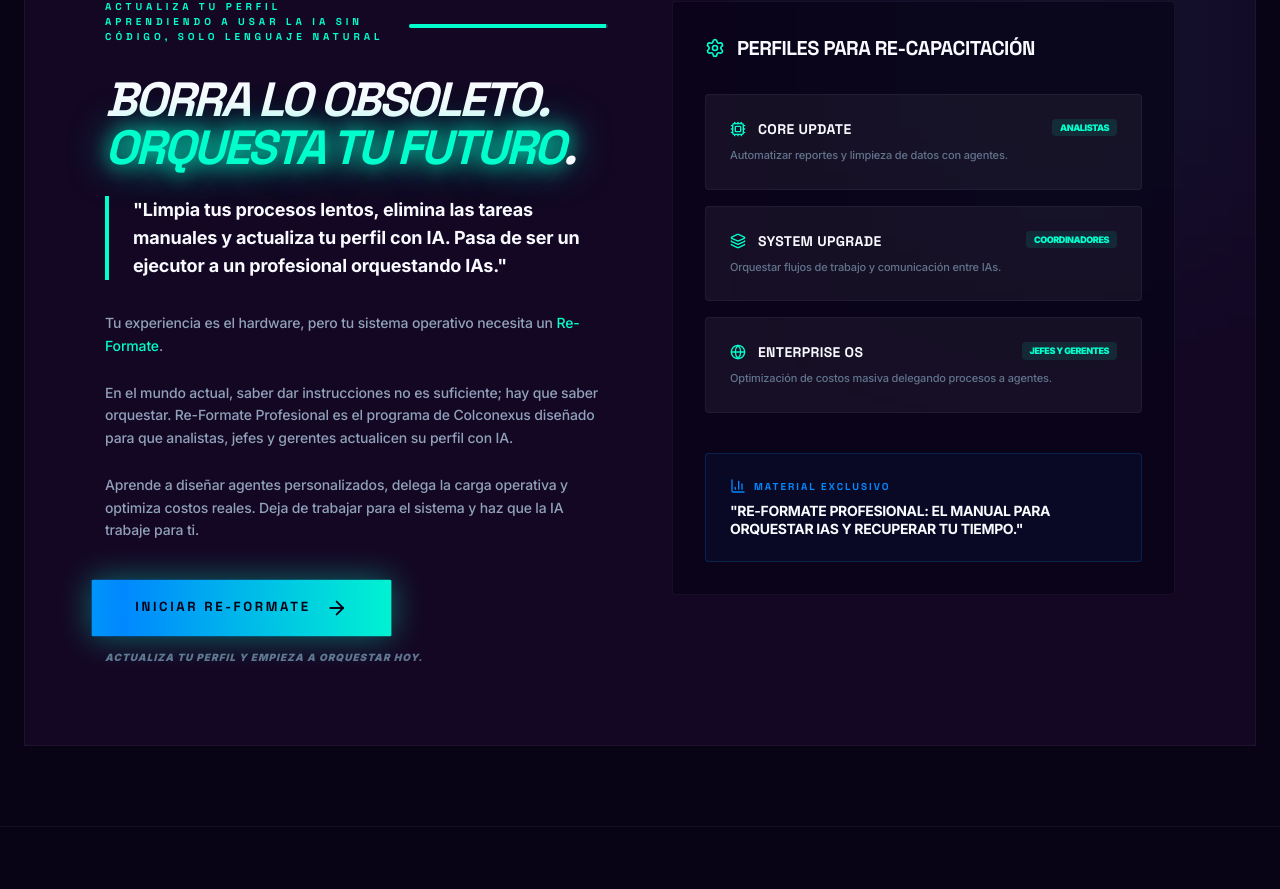
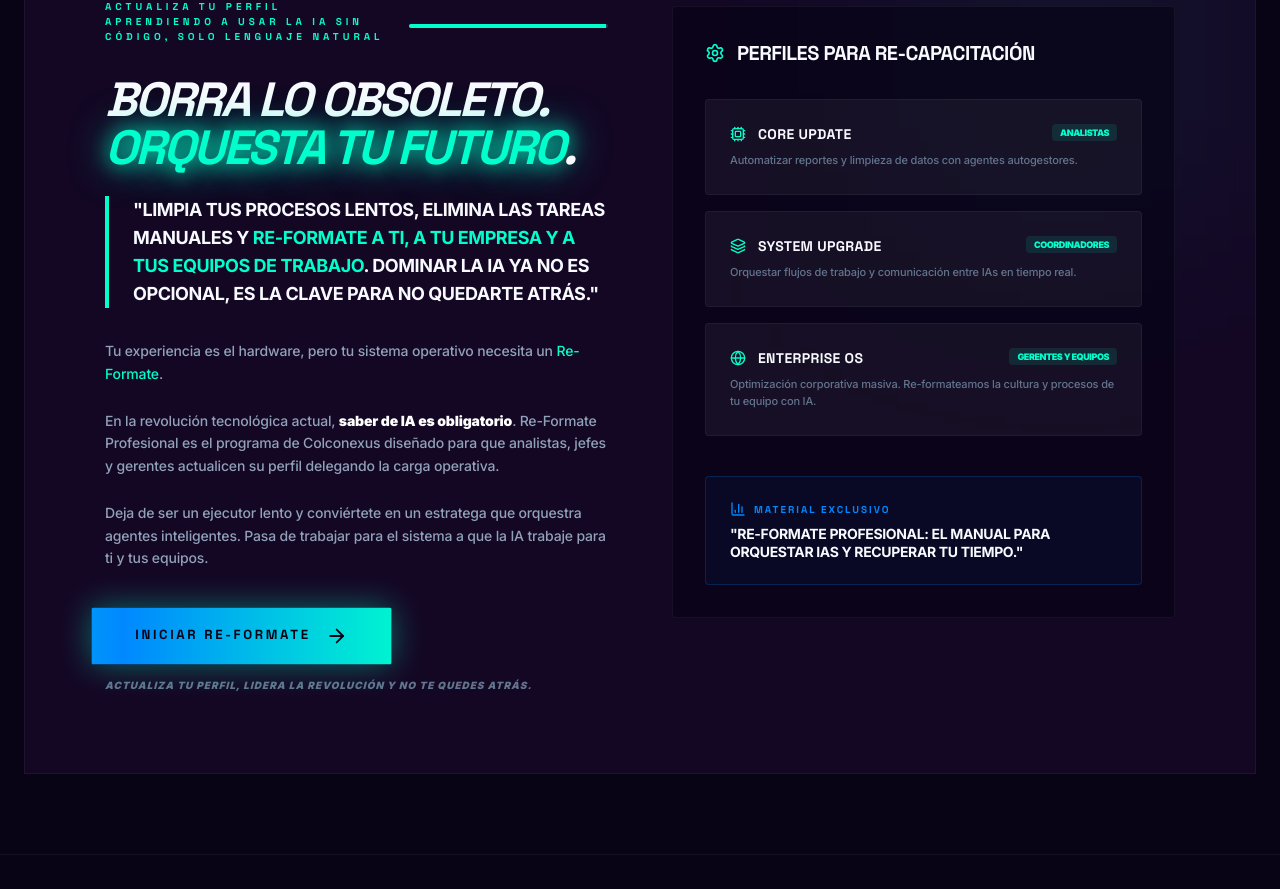
Before and after one commit to ju4nt/antigravity, a Next.js app in the folder 01_paginas/landing_page_b2b/: page / in a window 1280 px wide. Shown: the part 2477-3366 px from the top of the page. Built offline with nearby package versions, Linux system fonts and the light colour scheme.

Commit message:
feat: expandir narrativa de Re-Formate para perfiles y equipos

```diff
--- a/01_paginas/landing_page_b2b/app/page.tsx
+++ b/01_paginas/landing_page_b2b/app/page.tsx
@@ -602,8 +602,8 @@ export default function Home() {
                    Borra lo obsoleto. <br /> <span className="neon-glow text-neon">Orquesta tu futuro</span>.
                 </h2>
 
-                <p className="text-ice font-bold text-lg mb-8 border-l-4 border-neon pl-6">
-                  "Limpia tus procesos lentos, elimina las tareas manuales y actualiza tu perfil con IA. Pasa de ser un ejecutor a un profesional orquestando IAs."
+                <p className="text-ice font-bold text-lg mb-8 border-l-4 border-neon pl-6 uppercase tracking-tight">
+                   "Limpia tus procesos lentos, elimina las tareas manuales y <span className="text-neon">Re-Formate a ti, a tu empresa y a tus equipos de trabajo</span>. Dominar la IA ya no es opcional, es la clave para no quedarte atrás."
                 </p>
 
                 <div className="space-y-6 text-slate-400 text-sm font-medium leading-relaxed max-w-lg mb-10">
@@ -611,10 +611,10 @@ export default function Home() {
                     Tu experiencia es el hardware, pero tu sistema operativo necesita un <span className="text-neon">Re-Formate</span>.
                   </p>
                   <p>
-                    En el mundo actual, saber dar instrucciones no es suficiente; hay que saber orquestar. Re-Formate Profesional es el programa de Colconexus diseñado para que analistas, jefes y gerentes actualicen su perfil con IA.
+                    En la revolución tecnológica actual, <span className="text-white font-black">saber de IA es obligatorio</span>. Re-Formate Profesional es el programa de Colconexus diseñado para que analistas, jefes y gerentes actualicen su perfil delegando la carga operativa.
                   </p>
                   <p>
-                    Aprende a diseñar agentes personalizados, delega la carga operativa y optimiza costos reales. Deja de trabajar para el sistema y haz que la IA trabaje para ti.
+                    Deja de ser un ejecutor lento y conviértete en un estratega que orquestra agentes inteligentes. Pasa de trabajar para el sistema a que la IA trabaje para ti y tus equipos.
                   </p>
                 </div>
 
@@ -625,7 +625,7 @@ export default function Home() {
                   INICIAR RE-FORMATE <ArrowRight className="w-5 h-5 group-hover:translate-x-3 transition-transform ml-2 inline-block" />
                 </button>
                 <p className="text-[10px] text-slate-500 mt-4 uppercase font-black tracking-widest italic">
-                  Actualiza tu perfil y empieza a orquestar hoy.
+                  Actualiza tu perfil, lidera la revolución y no te quedes atrás.
                 </p>
               </div>
 
@@ -637,9 +637,9 @@ export default function Home() {
 
                    <div className="space-y-4">
                      {[
-                       { level: "Core Update", target: "Analistas", goal: "Automatizar reportes y limpieza de datos con agentes.", icon: <Cpu className="w-4 h-4" /> },
-                       { level: "System Upgrade", target: "Coordinadores", goal: "Orquestar flujos de trabajo y comunicación entre IAs.", icon: <Layers className="w-4 h-4" /> },
-                       { level: "Enterprise OS", target: "Jefes y Gerentes", goal: "Optimización de costos masiva delegando procesos a agentes.", icon: <Globe className="w-4 h-4" /> }
+                       { level: "Core Update", target: "Analistas", goal: "Automatizar reportes y limpieza de datos con agentes autogestores.", icon: <Cpu className="w-4 h-4" /> },
+                       { level: "System Upgrade", target: "Coordinadores", goal: "Orquestar flujos de trabajo y comunicación entre IAs en tiempo real.", icon: <Layers className="w-4 h-4" /> },
+                       { level: "Enterprise OS", target: "Gerentes y Equipos", goal: "Optimización corporativa masiva. Re-formateamos la cultura y procesos de tu equipo con IA.", icon: <Globe className="w-4 h-4" /> }
                      ].map((item) => (
                        <div key={item.level} className="p-6 bg-white/5 border border-white/5 hover:border-neon/30 transition-all rounded-sm group/item">
                          <div className="flex justify-between items-start mb-2">
```
